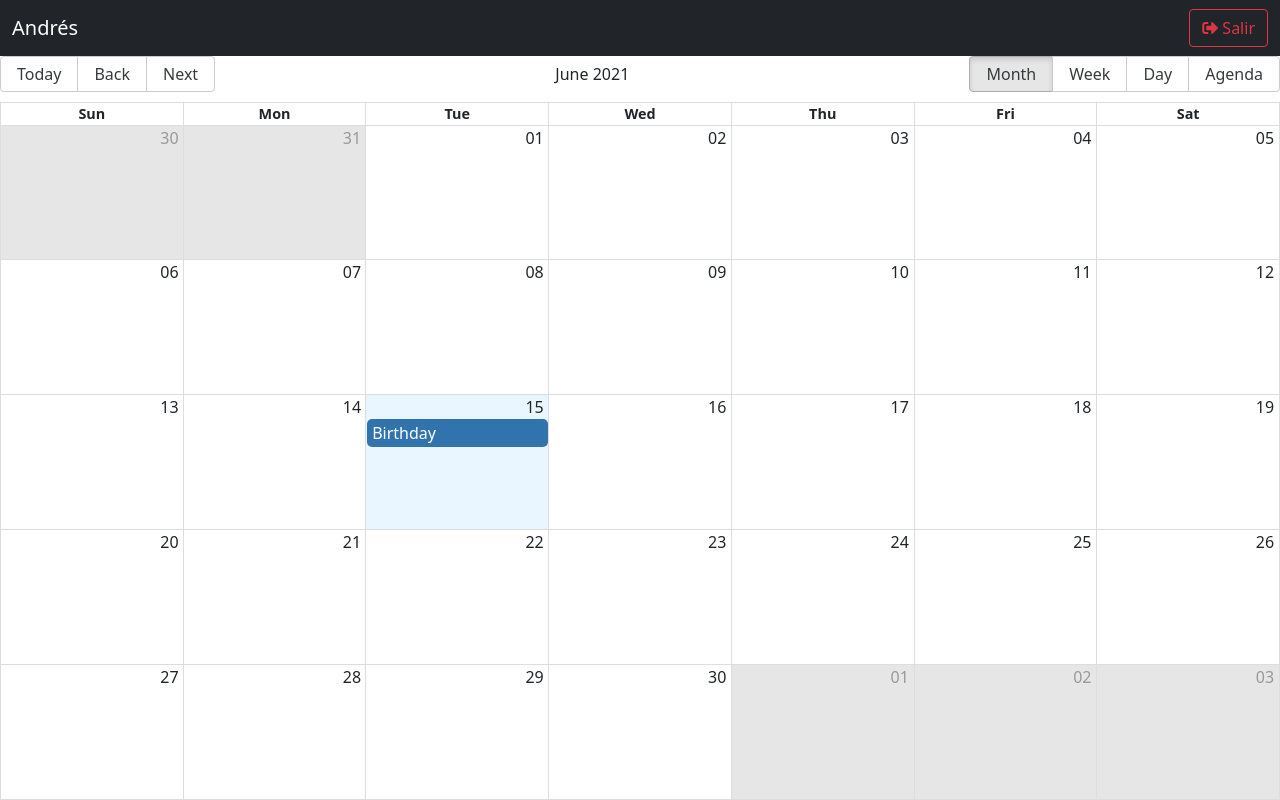
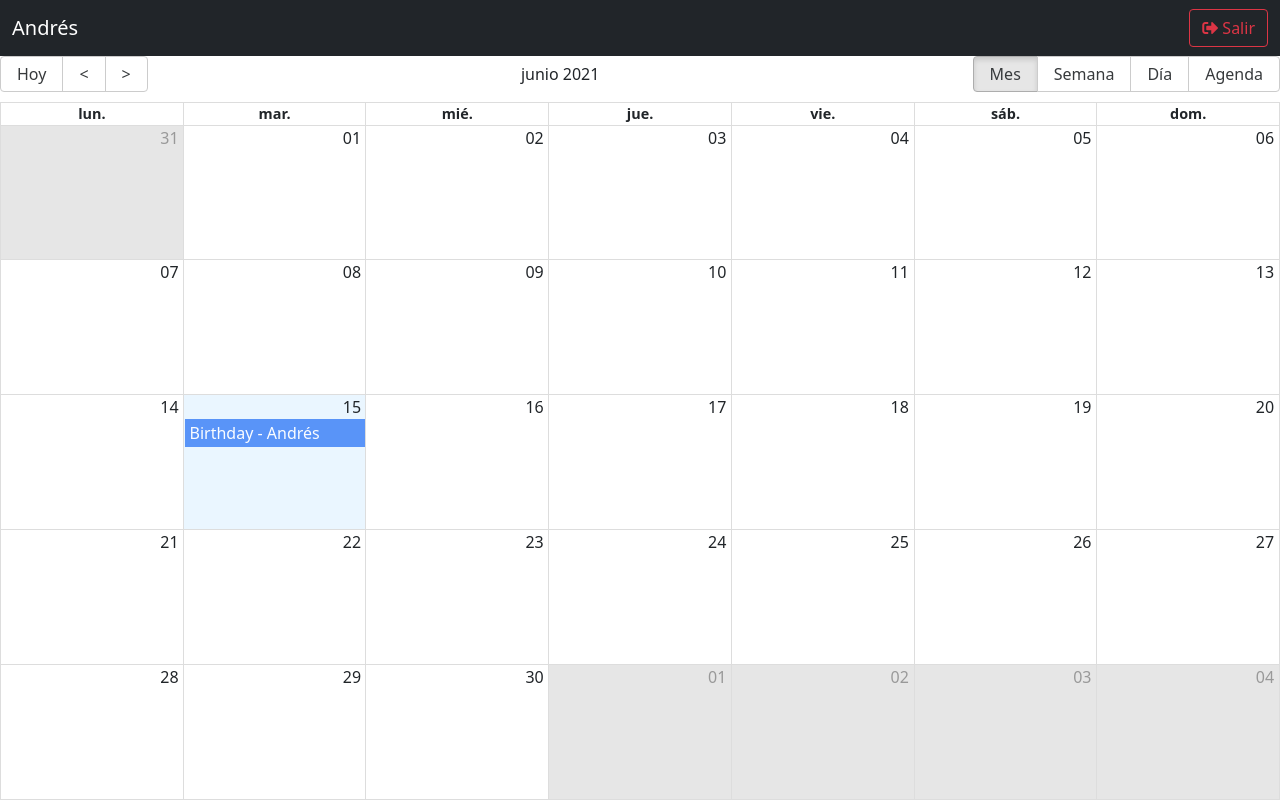
Before and after one commit to velascoandres/calendar_app, a React (Create React App) app: page / in a window 1280 px wide. Built offline with nearby package versions, Linux system fonts and the light colour scheme.

Commit message:
eventos calendario

```diff
--- /dev/null
+++ b/src/components/calendar/CalendarEvent.tsx
@@ -0,0 +1,33 @@
+import React from 'react'
+
+
+
+export interface IEvent {
+    title: string;
+    start: Date;
+    end: Date;
+    bgcolor: string;
+    notes: string;
+    user: {
+        _id: string;
+        name: string;
+    }
+}
+
+export type EventProps = {
+    event: IEvent;
+}
+
+
+export const CalendarEvent: React.FC<EventProps> = ({ event }: EventProps) => {
+
+    const { title, user } = event;
+    const { name } = user;
+
+    return (
+        <div>
+            <span> {title} </span>
+            <span> - {name} </span>
+        </div>
+    );
+}
--- a/src/components/calendar/CalendarScreen.tsx
+++ b/src/components/calendar/CalendarScreen.tsx
@@ -1,11 +1,18 @@
-import React from 'react';
+import React, { useState } from 'react';
 
-import { Calendar, momentLocalizer } from 'react-big-calendar'
+import { Calendar, momentLocalizer, stringOrDate, View } from 'react-big-calendar'
 import moment from 'moment'
 
 import { Navbar } from '../ui/Navbar';
 
 import 'react-big-calendar/lib/css/react-big-calendar.css';
+import 'moment/locale/es';
+
+import { MESSAGES_ES } from '../../helpers/calendar-messages-es';
+import { CalendarEvent, IEvent } from './CalendarEvent';
+
+
+moment.locale('es');
 
 const localizer = momentLocalizer(moment);
 
@@ -13,12 +20,52 @@ const events = [
     {
         title: 'Birthday',
         start: moment().toDate(),
-        end: moment().toDate(),
+        end: moment().add(2, 'hours').toDate(),
         bgcolor: '#fafafa',
+        notes: 'Comprar el pastel',
+        user: {
+            _id: '123',
+            name: 'Andrés',
+        }
     },
 ];
 
 export const CalendarScreen: React.FC = () => {
+
+    const initialState = (localStorage.getItem('lastView') || 'month') as View;
+
+    const [lastView, setLastView] = useState<View>(initialState);
+
+
+    const onDoubleClick = (e: IEvent) => {
+        console.log(e);
+    };
+
+    const onSelectEvent = (e: IEvent) => {
+        console.log(e);
+
+    };
+
+    const onViewChange = (view: View) => {
+        setLastView(view)
+        localStorage.setItem('lastView', view);
+    };
+
+
+    const eventStyleGetter = (event: any, start: stringOrDate, end: stringOrDate, isSelected: boolean) => {
+        const style = {
+            backgroundColor: '#367CF7',
+            borderRadius: '0px',
+            opacity: 0.8,
+            display: 'block',
+            color: 'white'
+        };
+
+        return {
+            style,
+        };
+    };
+
     return (
         <div className="calendar-screen">
             <Navbar />
@@ -28,6 +75,13 @@ export const CalendarScreen: React.FC = () => {
                 startAccessor="start"
                 events={events}
                 endAccessor="end"
+                messages={MESSAGES_ES}
+                eventPropGetter={eventStyleGetter}
+                components={{ event: CalendarEvent }}
+                onDoubleClickEvent={onDoubleClick}
+                onView={onViewChange}
+                view={lastView}
+                onSelectEvent={onSelectEvent}
             />
 
         </div>
--- /dev/null
+++ b/src/helpers/calendar-messages-es.ts
@@ -0,0 +1,17 @@
+import { Messages } from "react-big-calendar";
+
+export const MESSAGES_ES: Messages = {
+    allDay: 'Todo el día',
+    previous: '<',
+    next: '>',
+    today: 'Hoy',
+    month: 'Mes',
+    week: 'Semana',
+    day: 'Día',
+    agenda: 'Agenda',
+    date: 'Fecha',
+    time: 'Hora',
+    event: 'Evento',
+    noEventsInRange: 'No hay eventos en este rango',
+    showMore: (total: any) => `+ Ver más (${total})`
+};
```
Lines whose indentation alone changed are shown as unchanged.
